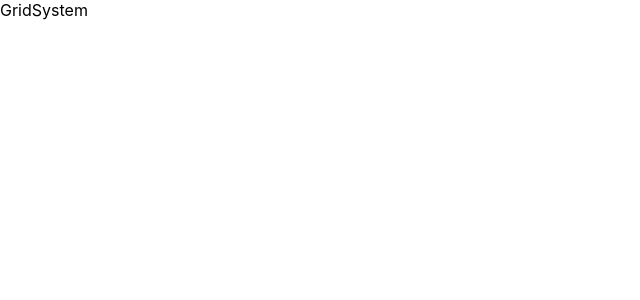
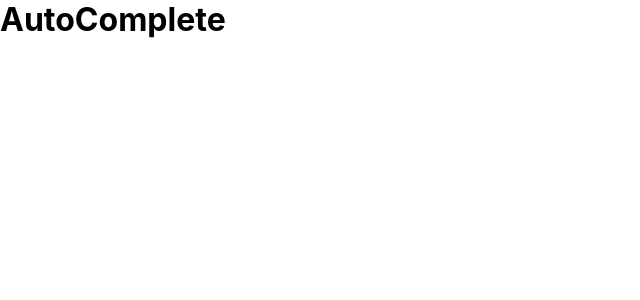
Before and after one commit to ishannara/component-app, a React (Create React App) app: page / in a window 1280 px wide. Shown: the top 300 px of the page, without its empty margins (0-640 px from the left). Built offline with nearby package versions, Linux system fonts and the light colour scheme.

Commit message:
autocomplete

```diff
--- a/src/App.js
+++ b/src/App.js
@@ -1,6 +1,7 @@
 import React from "react";
 import "./App.css";
-import GridSystem from "./component/GridSystem";
+import AutoComplete from "./component/AutoComplete";
+// import GridSystem from "./component/GridSystem";
 // import ImagesSelecter from "./components/ImagesSelecter";
 // import ImageSelect from "./components/ImageSelect";
 // import Login from "./Login";
@@ -20,7 +21,8 @@ function App() {
         {/* <ColorPicker/> */}
         {/* <ImageSelect/> */}
         {/* <ImagesSelecter/> */}
-        <GridSystem/>
+        {/* <GridSystem/> */}
+        <AutoComplete/>
       </div>
     </>
   );
--- /dev/null
+++ b/src/component/AutoComplete.jsx
@@ -0,0 +1,11 @@
+import React from 'react'
+
+function AutoComplete() {
+  return (
+    <>
+     <h1>AutoComplete</h1>
+    </>
+  )
+}
+
+export default AutoComplete
--- a/src/component/GridSystem.jsx
+++ b/src/component/GridSystem.jsx
@@ -1,9 +1,29 @@
+import { Grid } from "@mui/material";
 import React from "react";
 
 function GridSystem() {
   return (
     <>
-      <div>GridSystem</div>
+      <div>
+        <h1>GridSystem</h1>
+        <Grid item container spacing={2}>
+          <Grid item lg={3} sm={6} xs={12}  >
+            <h1 style={{ backgroundColor: "green" }}>Block 1</h1>
+          </Grid>
+          <Grid item lg={3} sm={6} xs={12}>
+            <h1 style={{ backgroundColor: "red" }}>Block 2</h1>
+          </Grid>
+          <Grid item lg={3} sm={6} xs={12}>
+            <h1 style={{ backgroundColor: "blue" }}>Block 3</h1>
+          </Grid>
+          <Grid item lg={3} sm={6} xs={12}>
+            <h1 style={{ backgroundColor: "grey" }}>Block 4</h1>
+          </Grid>
+          <Grid item lg={3} sm={6} xs={12}>
+            <h1 style={{ backgroundColor: "pink" }}>Block 5</h1>
+          </Grid>
+        </Grid>
+      </div>
     </>
   );
 }
```
